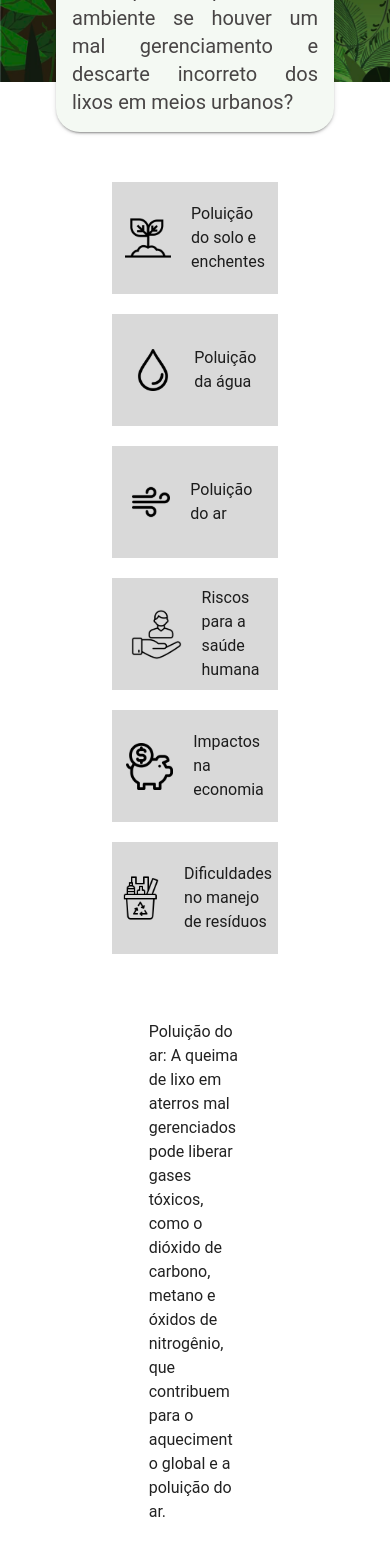
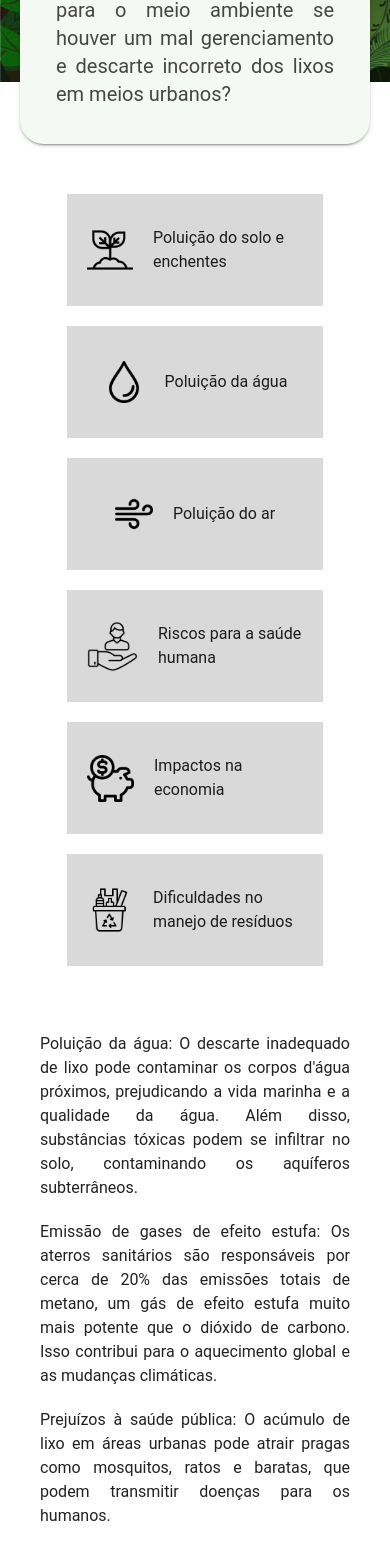
Before and after one commit to Jeffsantos3002/urbitavel-projeto-comunitario, a Vue app: page /causa in a window 390 px wide. Shown: the part 432-1978 px from the top of the page. Built offline with nearby package versions, Linux system fonts and the light colour scheme.

Commit message:
fix: corrigi problemas de navegação

```diff
--- a/src/Layout/AppLayout.vue
+++ b/src/Layout/AppLayout.vue
@@ -18,7 +18,7 @@
             {{page.name}}
           </v-list-item>
           <span class="w-full sm:hidden">
-            <v-list-item to="/apoie" class="text-white p-2 flex sm:hidden">
+            <v-list-item to="/apoie" class="text-white p-2 flex sm:hidden flex flex-col items-center">
               Apoie
           </v-list-item>
           </span>
@@ -26,7 +26,7 @@
       </v-navigation-drawer>
       <v-main class="flex w-full justify-center">
         <span class="backgroundSpan bg-cover z-1 h-[450px] w-full absolute " :style="{ backgroundImage: 'url(' + bg + ')' }"> </span>
-        <router-view class=" z-10 realtive px-14 py-5 "/>
+        <router-view class=" z-10 realtive px-5 md:px-14 py-5 "/>
       </v-main>
       <FooterUrb/>
     </v-layout>
@@ -47,5 +47,8 @@ const bg = require('@/assets/backgroundTreen.png');
 </script>
 
 <style>
+.v-btn--variant-text .v-btn__overlay {
+  background-color: transparent !important;
+}
 
 </style>
--- a/src/components/Formulario.vue
+++ b/src/components/Formulario.vue
@@ -2,12 +2,12 @@
   <div>
     <CardUrbitavel>
       <form id="form" class="w-full flex flex-col items-center justify-center">
-        <h1 class="text-5xl text-title text-center font-medium mb-2">
+        <h1 class="text-3xl md:text-5xl text-title text-center font-medium mb-2">
           Canal de comunicação
         </h1>
         <div class="md:w-96 flex flex-col space-y-10">
           <div>
-            <p class="text-xl md:text-center text-[#484545] ">
+            <p class="text-xl text-center text-[#484545] ">
               Entre em contato com nós via e-mail.
             </p>
             <p class="text-xl text-center text-[#484545] ">
--- a/src/views/apoie.vue
+++ b/src/views/apoie.vue
@@ -1,8 +1,8 @@
 <template>
   <CardUrbitavel class="mx-10 my-20">
-    <div class="flex flex-col items-center justify-center space-y-20 my-20">
+    <div class="flex flex-col items-center justify-center space-y-10 md:space-y-20 md:my-20">
       <div class="flex flex-col items-center justify-center space-y-2">
-        <h1 class="text-4xl text-center">
+        <h1 class="text-3xl md:text-4xl text-center">
           Doe agora mesmo.
         </h1>
         <p class="text-center text-base w-2/3">Precisamos de recursos para proteger a Terra e lutar contra o descarte indevido de lixo.</p>
--- a/src/views/causa.vue
+++ b/src/views/causa.vue
@@ -1,33 +1,32 @@
 <template>
   <div class="flex items-center flex-col mt-60 mb-44">
-    <CardUrbitavel class="sm:5/12 lg:w-5/12 my-10">
-      <p class="text-xl w-full text-[#484545] text-justify">
+    <CardUrbitavel class="lg:w-[850px] my-10">
+      <p class="text-xl w-full text-[#484545] text-justify p-5 lg:p-0">
         Quais serão as consequências para o meio ambiente se houver um mal gerenciamento e descarte incorreto dos lixos em meios urbanos?
       </p>
     </CardUrbitavel>
     <div class="flex flex-col items-center justify-center space-y-14" >
-      <div class="flex flex-wrap items-center justify-center w-2/3 ">
+      <div class="flex flex-wrap items-center justify-center lg:w-[900px] ">
         <CardCausas v-for="(card, index) in cards" :key="index" :icon="card.img" :alt="card.alt" :texto="card.texto" />
 
       </div>
-      <div class="w-1/3 space-y-5">
-        <p>
-          Poluição do ar: A queima de lixo em aterros mal gerenciados pode liberar gases tóxicos, como o dióxido de carbono,
-          metano e óxidos de nitrogênio, que contribuem para o aquecimento global e a poluição do ar.
-        </p>
-        <p>
+
+      <div class="lg:w-[750px] space-y-5 px-5">
+        <p class="text-justify">
           Poluição da água: O descarte inadequado de lixo pode contaminar os corpos d'água próximos, prejudicando a vida marinha
           e a qualidade da água. Além disso, substâncias tóxicas podem se infiltrar no solo, contaminando os aquíferos subterrâneos.
         </p>
-        <p>
+
+        <p class="text-justify">
           Emissão de gases de efeito estufa: Os aterros sanitários são responsáveis por cerca de 20% das emissões totais de metano, um gás de
           efeito estufa muito mais potente que o dióxido de carbono. Isso contribui para o aquecimento global e as mudanças climáticas.
         </p>
-        <p>
+        <p class="text-justify">
           Prejuízos à saúde pública: O acúmulo de lixo em áreas urbanas pode atrair pragas como mosquitos, ratos e
           baratas, que podem transmitir doenças para os humanos.
         </p>
-        <p>
+
+        <p class="text-justify">
           Degradação do solo: A disposição inadequada de lixo pode causar erosão do solo e a contaminação com produtos químicos tóxicos,
           tornando-o incapaz de sustentar a vida vegetal.
         </p>
--- a/src/views/inicio.vue
+++ b/src/views/inicio.vue
@@ -4,7 +4,7 @@
       <cardUrbitavel>
         <div class="flex flex-col lg:flex-row lg:space-x-24 space-y-16 lg:space-y-0 lg:items-center  ">
           <div class=" lg:w-3/6 flex flex-col items-center">
-            <h1 class="text-5xl text-title font-bold mb-11">
+            <h1 class="text-3xl sm:text-5xl text-title font-bold mb-5 sm:mb-11">
               URBITÁVEL
             </h1>
             <div class=" flex flex-col space-y-2">
--- a/src/views/sobre.vue
+++ b/src/views/sobre.vue
@@ -1,8 +1,8 @@
 <template>
-   <div class="flex items-center flex-col mt-40 space-y-24 w-1/2 mb-16">
+   <div class="flex items-center flex-col mt-40 space-y-24 md:w-2/3 lg:w-1/2 mb-16 px-0">
       <CardUrbitavel>
         <div class=" flex flex-col space-y-11 lg:items-center  ">
-          <h1 class="text-5xl text-title font-medium ">
+          <h1 class="text-3xl sm:text-5xl text-title font-medium text-center">
               SOBRE NÓS
             </h1>
           <div class="flex justify-center">
```
